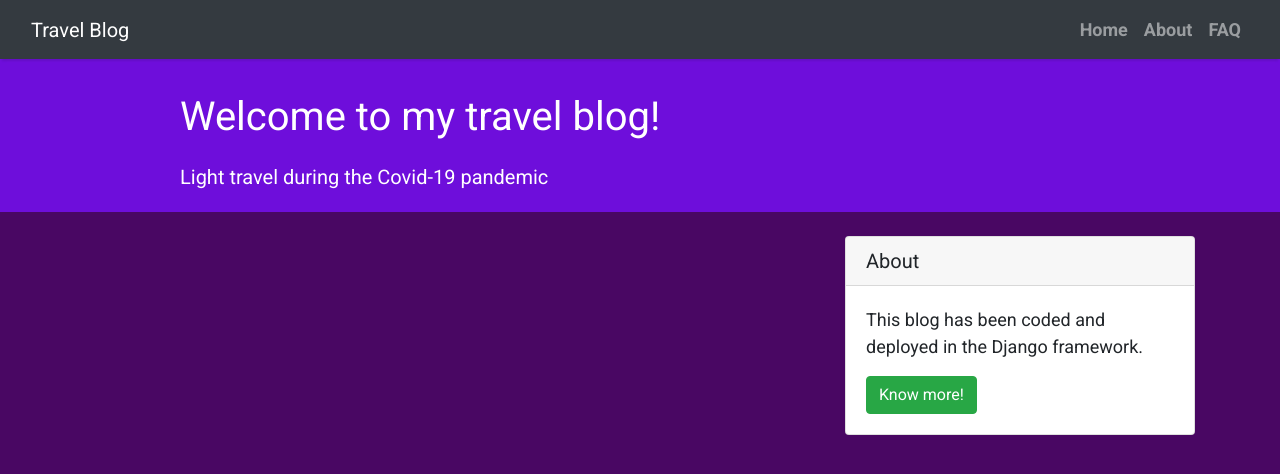
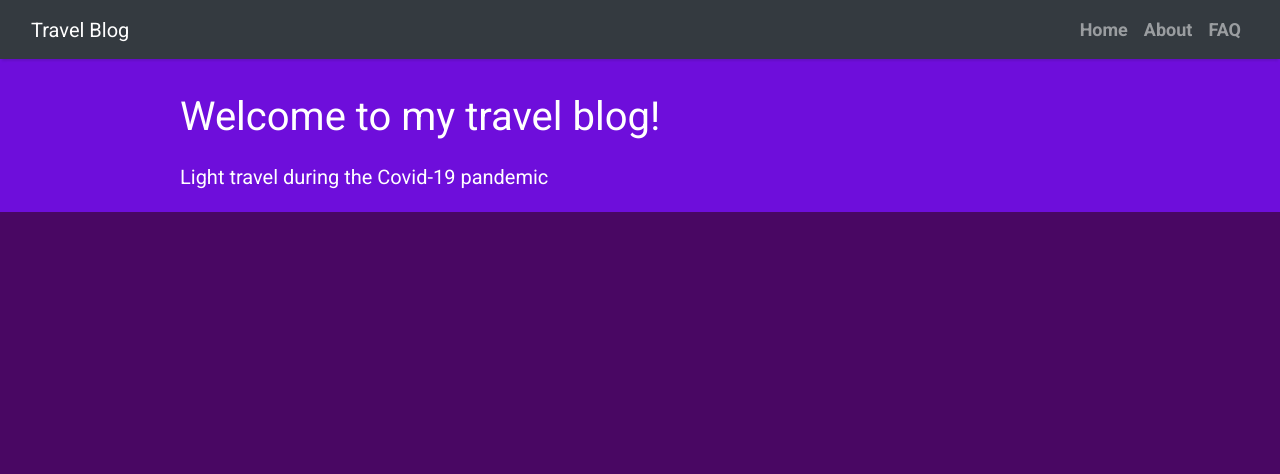
Before and after one commit to Julian-Ramirez1158/Travel-Blog, a Django app: page / in a window 1280 px wide. Shown: the top 474 px of the page. Run offline with Django 3.2, Linux system fonts and the light colour scheme; data that the repository does not hold is empty; parts of the project's set-up code (start-up, migrations or seed data) failed here and were passed over; some libraries are stand-ins or nearby versions.

Commit message:
Add media query for sidebar

```diff
--- a/blog/templates/base.html
+++ b/blog/templates/base.html
@@ -37,6 +37,12 @@
         padding-bottom: 15px;
         padding-top: 10px;
     }
+    @media screen and (min-width: 768px) {
+      .sidebar {
+        display: none;
+      }
+    }
+
 </style>
 
   <!-- Navigation -->
--- a/blog/templates/sidebar.html
+++ b/blog/templates/sidebar.html
@@ -5,7 +5,7 @@
 </style>
 
 <!-- Sidebar Widgets Column -->
-<div class="col-md-4 float-right ">
+<div class="col-md-4 float-right sidebar">
     <div class="card my-4">
         <h5 class="card-header">About</h5>
         <div class="card-body">
```
